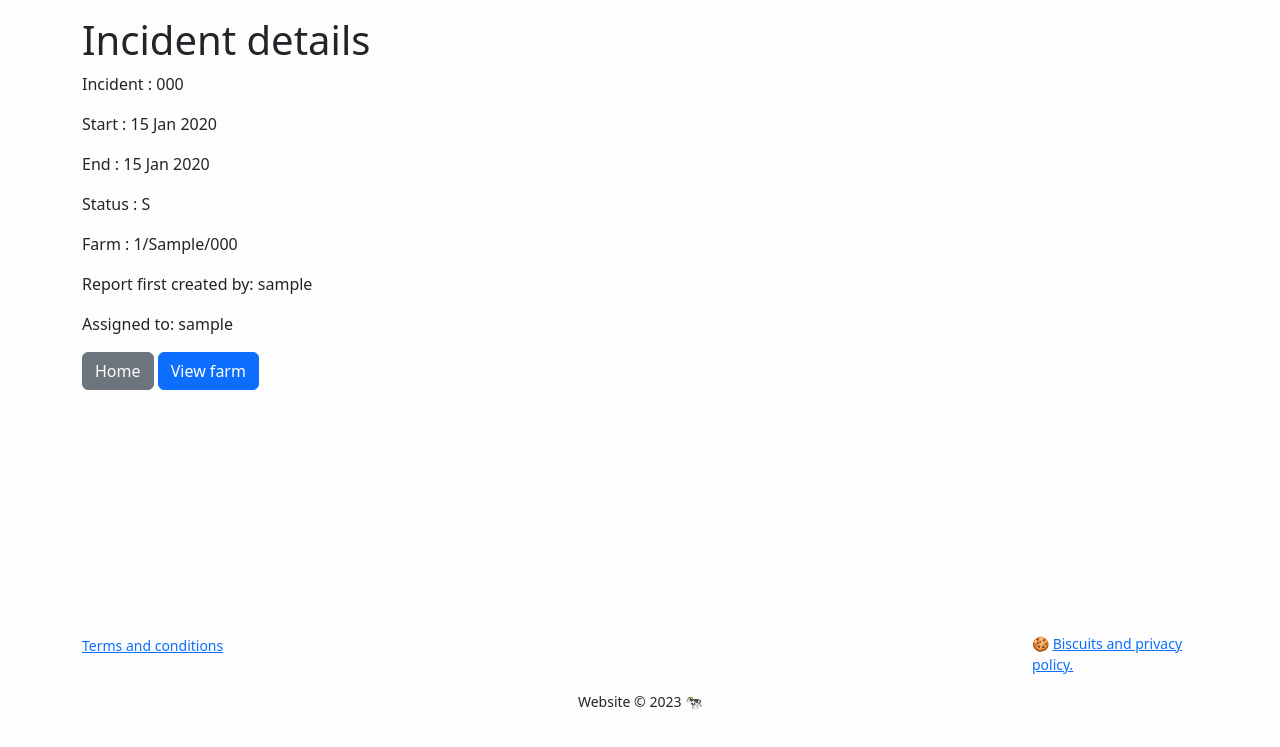
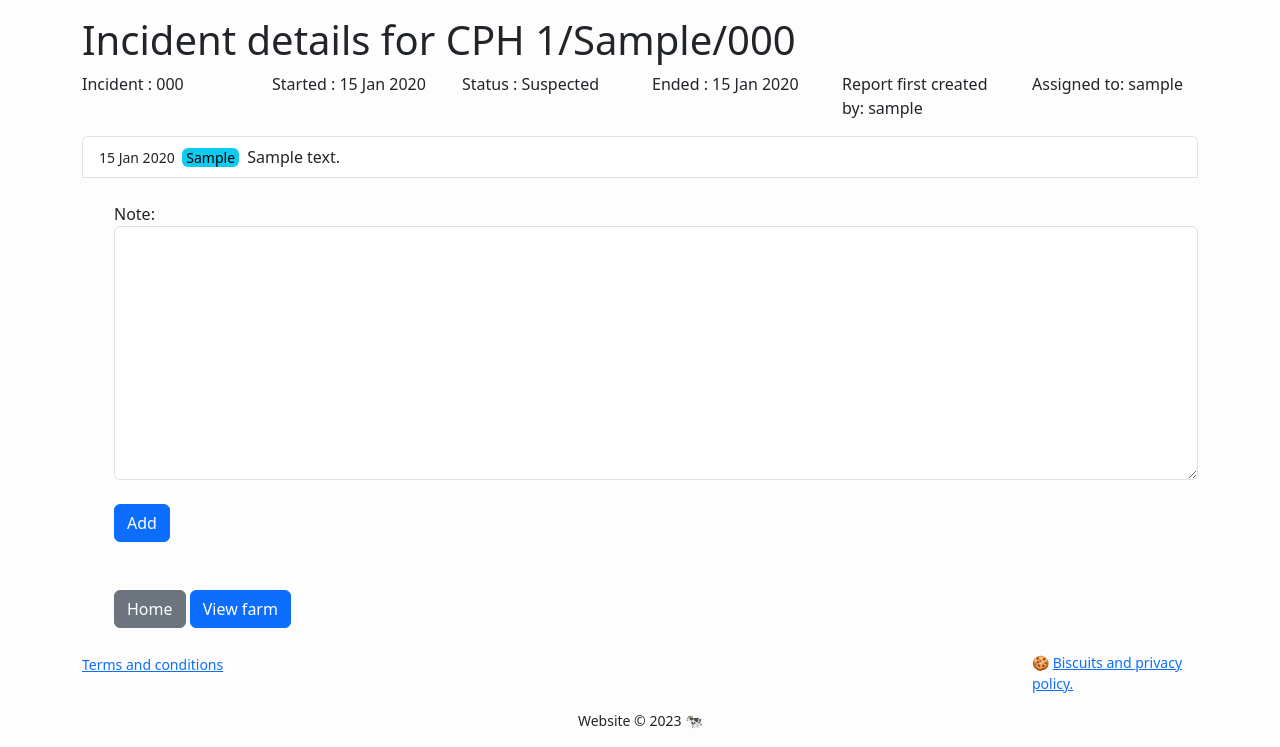
Before and after one commit to AlexMakesSoftware/OddCow, a Django app: page /reports/report/1 in a window 1280 px wide. Shown: the part 72-819 px from the top of the page. Before the commit the page ends 781 px from the top, so only its background shows below. Run offline with Django 4.2, Linux system fonts and the light colour scheme; a user stored in the database is signed in; tables that the repository leaves empty hold one stand-in row (values such as "Sample post"); parts of the project's set-up code (start-up, migrations or seed data) failed here and were passed over; some libraries are stand-ins or nearby versions.

Commit message:
add observations to incidents

```diff
--- a/accounts/access_controller.py
+++ b/accounts/access_controller.py
@@ -26,7 +26,7 @@ class AccessControlMiddleware:
             if not any(request.path_info.startswith(url) for url in exempt_urls):
                 # Redirect unauthenticated users to the login page
                 messages.info(request,"You need to login.")
-                return HttpResponseRedirect(reverse('login'))  # Replace 'login' with the actual login URL name
+                return HttpResponseRedirect(reverse('login'))
 
         # If the user is authenticated but doesn't have the required permission
         elif not request.user.has_perm('auth.approved_user'):
@@ -34,7 +34,7 @@ class AccessControlMiddleware:
             # Check if the requested URL is in the exempt URLs list
             if not any(request.path_info.startswith(url) for url in exempt_urls):
                 # Redirect authenticated users without the special permission to a static page
-                return HttpResponseRedirect(reverse('unauthorised_page'))  # Replace with your static page URL
+                return HttpResponseRedirect(reverse('unauthorised_page'))
         # else:
             # print("Authorised")
         return None
--- a/reports/forms.py
+++ b/reports/forms.py
@@ -1,6 +1,6 @@
 from django import forms
 from django.core.validators import MaxLengthValidator
-from .models import IncidentReport
+from .models import IncidentReport, Observation
 
 class IncidentSearchForm(forms.Form):
     incident_number = forms.CharField(max_length=8, validators=[MaxLengthValidator(8)],
@@ -15,3 +15,11 @@ class ReportCreateForm(forms.ModelForm):
             'end_date': forms.widgets.DateInput(attrs={'type': 'date'}),
             'status': forms.Select(choices=IncidentReport.STATUS_CHOICES)
         }
+
+class ObservationCreateForm(forms.ModelForm):
+    class Meta:
+        model = Observation
+        fields = ['note']
+        widgets = {
+            'note': forms.widgets.Textarea(attrs={'class': 'form-control'})
+        }
--- a/reports/models.py
+++ b/reports/models.py
@@ -129,3 +129,10 @@ class IncidentReport(models.Model):
             return None
 
         return cls.objects.filter(farm=farm)
+
+
+class Observation(models.Model):
+    incident = models.ForeignKey(IncidentReport, on_delete=models.CASCADE)
+    recorded_on = models.DateField(auto_now_add=True)
+    note = models.TextField()
+    user = models.ForeignKey(User, on_delete = models.SET_NULL, null=True, blank=True)
--- a/reports/templates/reports/report_detail.html
+++ b/reports/templates/reports/report_detail.html
@@ -7,21 +7,49 @@
 
 {% block content %}
     <div class="container">
-        <h1>Incident details</h1>
-        <p>Incident : {{object.incident_number}}</p>
-        <p>Start : {{object.start_date}}</p>
-        <p>End :
-            {% if object.end_date %}
-                {{object.end_date}}
-            {% else %}
-                n/a.
-            {% endif %}
-        </p>
-        <p>Status : {{object.status}}</p>
-        <p>Farm : {{object.farm.cph_to_str}}</p>
+        <h1>Incident details for CPH {{object.farm.cph_to_str}}</h1>
+        <div class="row">
+            <div class="col-md-2">
+                <p>Incident : {{object.incident_number}}</p>
+            </div>
+            <div class="col-md-2">
+                <p>Started : {{object.start_date}}</p>
+            </div>
+            <div class="col-md-2">
+                <p>Status : {{object.get_status_display}}</p>
+            </div>
+                <div class="col-md-2">
+                    {% if object.end_date %}
+                        <p>Ended : {{object.end_date}}</p>
+                    {% else %}
+                        <p>Incident still in progress.</p>
+                    {% endif %}
+                </div>
+            <div class="col-md-2">
+                <p>Report first created by: {{object.created_by}}</p>
+            </div>
+            <div class="col-md-2">
+                <p>Assigned to: {{object.assigned_to}}</p>
+            </div>
+        </div><!-- row -->
+        <ul class="list-group">
+            {% for observation in object.observation_set.all %}
+                <li class="list-group-item"> <small>{{observation.recorded_on}} <span class="bg-info rounded text-black px-1 mx-1">{{observation.user.first_name}}</span></small>
+                    {{observation.note}}</li>
+            {% empty %}
+                <li>No observations.</li>
+            {% endfor %}
+        <ul><!-- row -->
 
-        <p>Report first created by: {{object.created_by}}</p>
-        <p>Assigned to: {{object.assigned_to}}</p>
+        <br/>
+
+        <form method="POST">
+            {% csrf_token %}
+            {{ form.as_p }}
+            <button class="btn btn-primary mt-2" type="submit">Add</button>
+        </form>
+
+        <br/><br/>
 
         <a href="/" class="btn btn-secondary">Home</a>
         <a href="{% url 'search_farm_records' %}?county={{object.farm.county }}&parish={{object.farm.parish}}&holding_number={{object.farm.holding_number}}" class="btn btn-primary">View farm</a>
--- a/reports/templates/reports/search_reports.html
+++ b/reports/templates/reports/search_reports.html
@@ -13,7 +13,6 @@
         <h1>Find an incident report</h1>
         <!-- search.html -->
         <form method="GET">
-            {% comment %} TODO: this is an abuse of tables. Just add an input box and label.     {% endcomment %}
             <div class="row">
                 <div class="col-12 col-md-6"><label for="incident_num" class="form-label">Incident</label>{{form.incident_number}}</div>
                 </div>
--- a/reports/views.py
+++ b/reports/views.py
@@ -1,5 +1,6 @@
+from typing import Any, Dict
 from django.shortcuts import render
-from .forms import IncidentSearchForm
+from .forms import IncidentSearchForm, ObservationCreateForm
 from django.core.paginator import Paginator
 from django.views.generic.edit import CreateView
 from .models import IncidentReport, FarmCopy, OwnerCopy
@@ -11,6 +12,7 @@ from django.http import HttpResponseRedirect
 from django.shortcuts import redirect
 from django.views.generic import DetailView
 from .forms import ReportCreateForm
+from django.urls import reverse
 
 
 def reports_search(request):
@@ -45,6 +47,32 @@ def reports_search(request):
 class ReportDetailView(DetailView):
     model = IncidentReport
     template_name = 'reports/report_detail.html'
+    observation_form_class = ObservationCreateForm
+
+    def get_context_data(self, **kwargs):
+        context = super().get_context_data(**kwargs)
+        context['form'] = self.observation_form_class()
+        return context
+
+    def post(self, request, *args, **kwargs):
+        incident_report = self.get_object()
+        print("DEBUG:", incident_report)
+        form = self.observation_form_class(request.POST)
+        if form.is_valid():
+            # Create a new Observation instance but don't save it yet
+            observation = form.save(commit=False)
+            # Associate the observation with the IncidentReport
+            observation.incident = incident_report
+            observation.user = self.request.user
+            # Save the observation
+            observation.save()
+            messages.success(self.request, "Observation added successfully.")
+            return redirect('report_detail', pk=incident_report.pk)
+
+        # If the form is not valid, re-render the template with the form errors
+        context = self.get_context_data(**kwargs)
+        context['form'] = form
+        return self.render_to_response(context)
 
 
 class ReportCreateView(CreateView):
```
Also changed, not shown: reports/admin.py (+6 -2 lines), reports/migrations/0006_observation.py (added).
